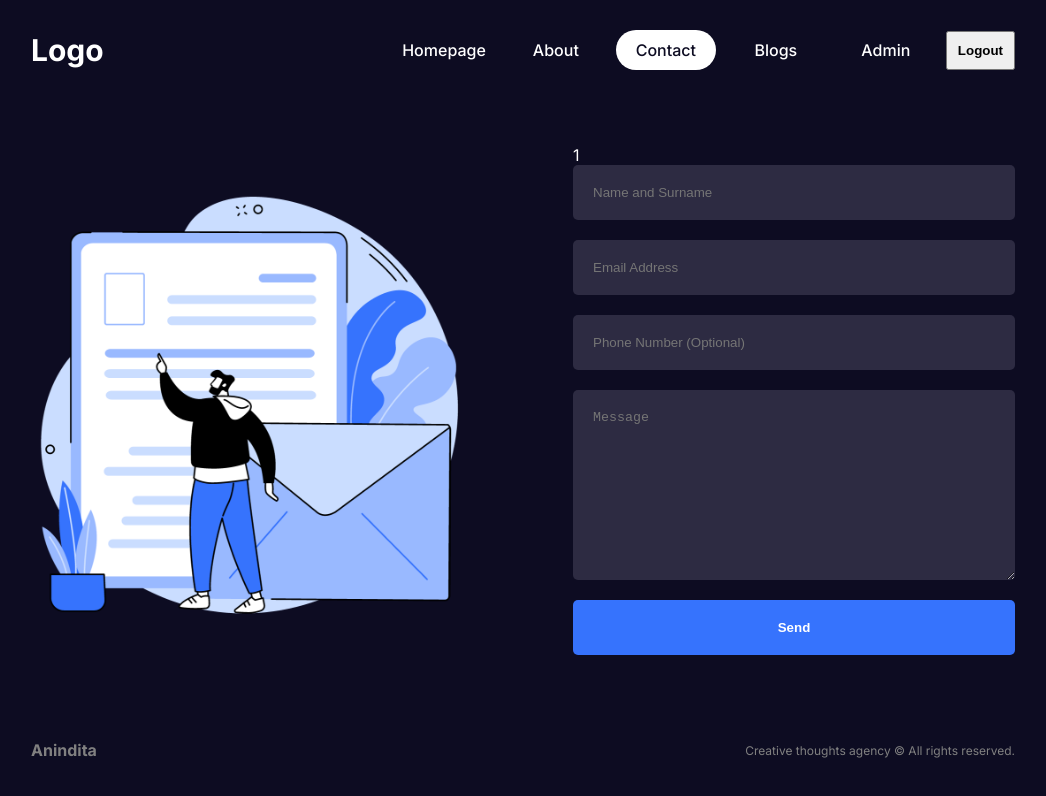
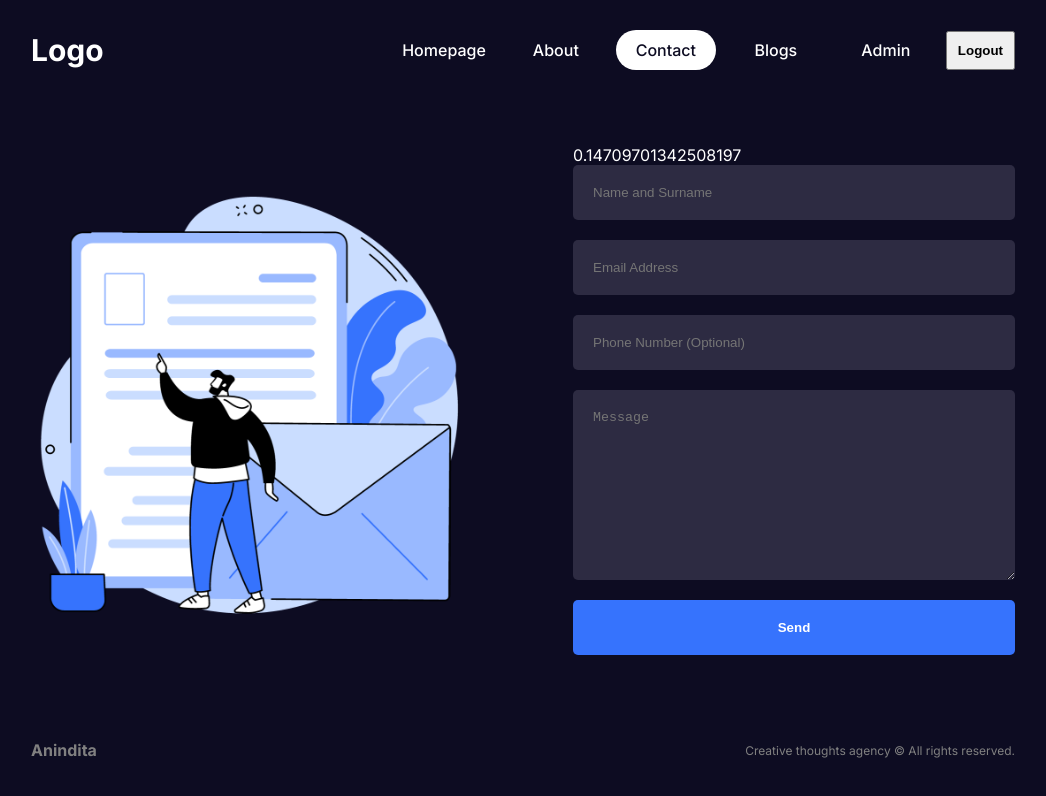
Before and after one commit to ANINDITAPRIYADARSHINI/Blog-next, a Next.js app: page /contact in a window 1280 px wide. Shown: the top 796 px of the page, without its empty margins (117-1163 px from the left). Built offline with nearby package versions, Linux system fonts and the light colour scheme.

Commit message:
Fixed hydration bug using useEffect().

```diff
--- a/app/contact/page.tsx
+++ b/app/contact/page.tsx
@@ -5,9 +5,15 @@ import styles from "./contact.module.css";
 
 
 export default function ContactPage() {
+  const [isClient, setIsClient] = React.useState(false);
 
-  const a = 1;
-  console.log(a)
+
+  React.useEffect(() => {
+    setIsClient(true);
+  }, [])
+  const a = Math.random();
+
+  console.log(a);
 
   const [isOptimized, setIsOptimized] = React.useState(true);
     return (
@@ -18,7 +24,7 @@ export default function ContactPage() {
         </div>
 
         <div className={styles.formContainer}>
-          {a}
+          {isClient && a}
           <form action="" className={styles.form}>
             <input type="text" placeholder="Name and Surname" />
             <input type="text" placeholder="Email Address" />
```
